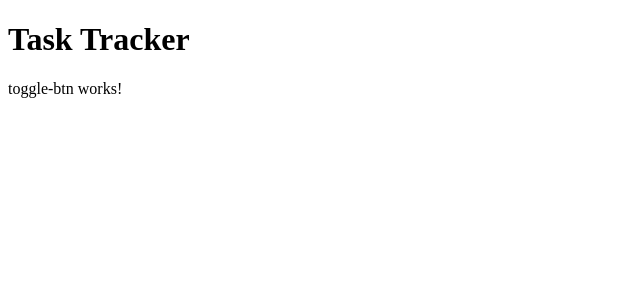
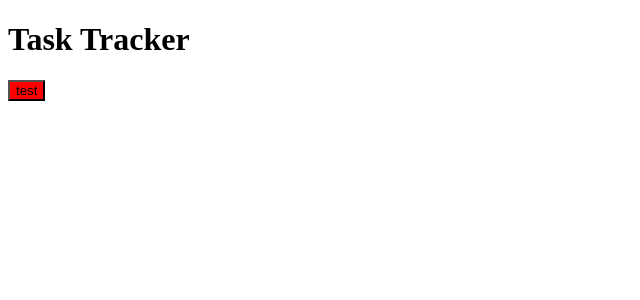
Before and after one commit to sunnycat000/TaskTracker_1, an Angular app: page / in a window 1280 px wide. Shown: the top 300 px of the page, without its empty margins (0-640 px from the left). Built offline with nearby package versions, Linux system fonts and the light colour scheme.

Commit message:
created toggle button. no function added yet

```diff
--- a/src/app/components/toggle-btn/toggle-btn.component.html
+++ b/src/app/components/toggle-btn/toggle-btn.component.html
@@ -1 +1 @@
-<p>toggle-btn works!</p>
+<button [ngStyle]="{ background: color }" (click)="toggle()">{{ text }}</button>
--- a/src/app/components/toggle-btn/toggle-btn.component.ts
+++ b/src/app/components/toggle-btn/toggle-btn.component.ts
@@ -3,13 +3,15 @@ import { Component, OnInit } from '@angular/core';
 @Component({
   selector: 'app-toggle-btn',
   templateUrl: './toggle-btn.component.html',
-  styleUrls: ['./toggle-btn.component.css']
+  styleUrls: ['./toggle-btn.component.css'],
 })
 export class ToggleBtnComponent implements OnInit {
+  text: string = 'test';
+  color: string = 'red';
+  constructor() {}
 
-  constructor() { }
-
-  ngOnInit(): void {
+  ngOnInit(): void {}
+  toggle() {
+    console.log('toggle');
   }
-
 }
```
